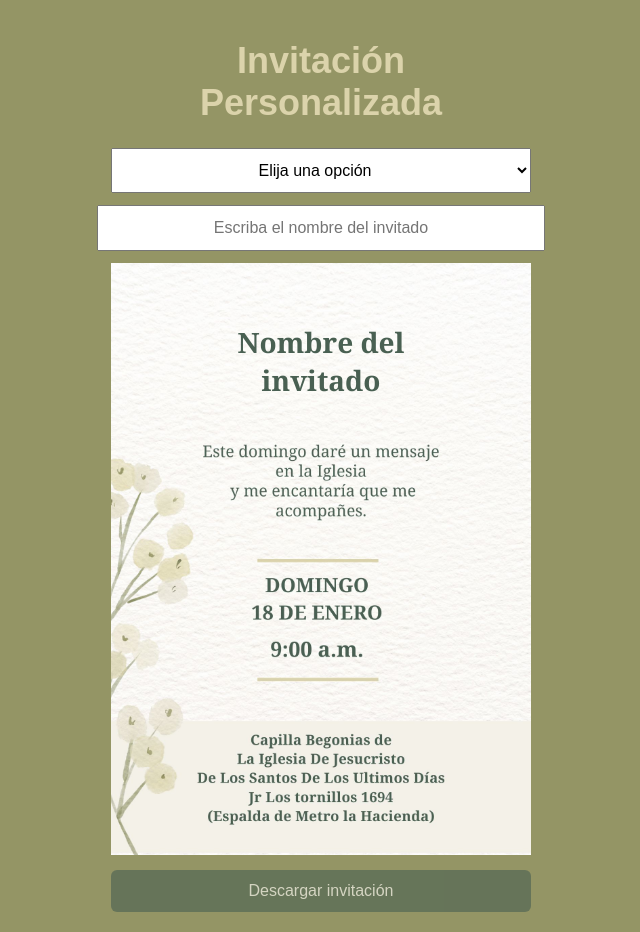
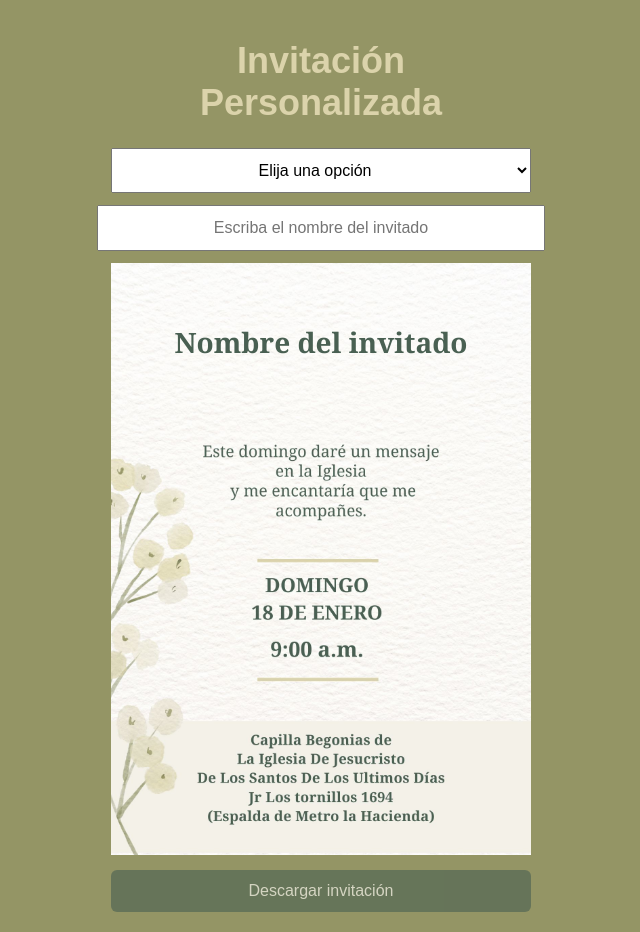
Before and after one commit to miguelcastillopal-ui/invitacion-react, a React (Vite) app: page / in a window 1280 px wide. Shown: the whole page, without its empty margins (319-959 px from the left). Built offline with nearby package versions, Linux system fonts and the light colour scheme.

Commit message:
Fix Safari: eliminar transform en overlays

```diff
--- a/src/App.css
+++ b/src/App.css
@@ -36,11 +36,10 @@
 .tratamiento-overlay {
   position: absolute;
   top: 20px;
-  left: 50%;
-  transform: translateX(-50%); /* CENTRADO REAL */
+  left: 0;
+  right: 0;
 
   font-size: 20px;
-  font-weight: 500;
   letter-spacing: 1px;
   color: #496052;
   font-family: "Merriweather", Georgia, serif;
@@ -48,14 +47,16 @@
   font-weight: bold;
 }
 
+
 /* NOMBRE */
 .nombre-overlay {
   position: absolute;
   top: 60px;
-  left: 50%;
-  transform: translateX(-50%);
+  left: 0;
+  right: 0;
 
-  max-width: 90%;            /* 🔑 límite dentro de la imagen */
+  max-width: 90%;
+  margin: 0 auto;
   text-align: center;
 
   font-size: 28px;
@@ -63,10 +64,11 @@
   color: #496052;
   font-family: "Merriweather", Georgia, serif;
 
-  word-wrap: break-word;     /* permite cortar palabras largas */
+  word-wrap: break-word;
   overflow-wrap: break-word;
-  white-space: normal;       /* permite múltiples líneas */
+  white-space: normal;
 }
+
 
 
 /* BOTÓN DESCARGA */
```
Also changed, not shown: 4 other files (tests, documents, lock files or other folders).
